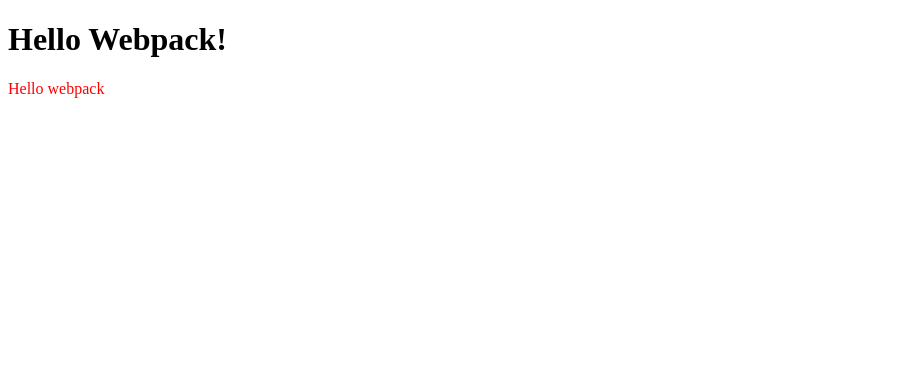
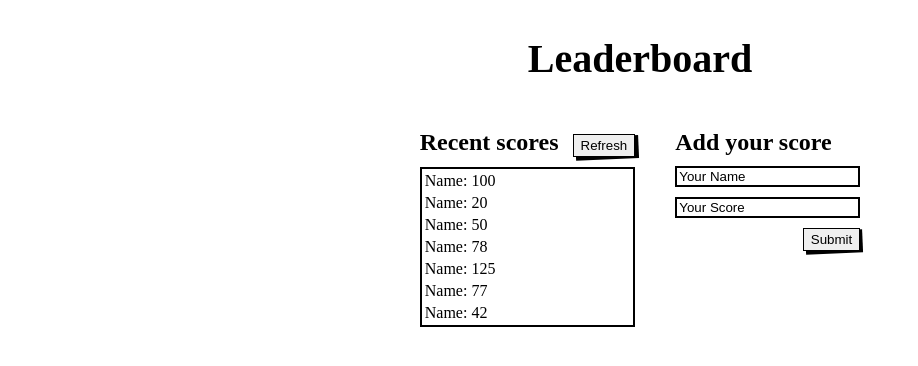
Before and after one commit to Ghiftee/Leaderboard, a website built with webpack: page src/index.html in a window 1280 px wide. Shown: the whole page, without its empty margins (0-918 px from the left). Built offline with nearby package versions, Linux system fonts and the light colour scheme.

Commit message:
Create html structure

```diff
--- a/src/css/styles.scss
+++ b/src/css/styles.scss
@@ -1,3 +1,78 @@
-.hello {
-    color: red;
+h1 {
+    font-size: 40px;
 }
+
+.d-flex {
+  display: flex;
+}
+
+.d-inline {
+  display: inline;
+}
+
+.d-block {
+  display: block;
+}
+
+.flex-col {
+  flex-direction: column;
+}
+
+.border {
+  border: 2px solid black;
+}
+
+.p-20 {
+  padding: 20px;
+}
+
+.mt-10 {
+  margin-top: 10px;
+}
+
+.me-10 {
+  margin-right: 10px;
+}
+
+.w-100 {
+  width: 100vw;
+}
+
+.justify-center {
+  justify-content: center;
+}
+
+.align-center {
+  align-items: center;
+}
+
+.pos-rel {
+    position: relative;
+}
+
+.float-right {
+  float: right;
+}
+
+.btn {
+    padding: 3px 7px;
+    border: 1px solid black;
+}
+
+.btn-shadow {
+  &::before {
+      content: "";
+      position: absolute;
+      top: 0;
+      left: 0;
+      width: 100%;
+      height: 100%;
+      z-index: -2;
+      box-shadow: 2.5px 2.5px 0 1px black;
+      transform: rotate(-2.5deg);
+   }
+}
+
+::placeholder {
+  color: black;
+}
--- a/src/index.html
+++ b/src/index.html
@@ -4,9 +4,40 @@
     <meta charset="UTF-8">
     <meta http-equiv="X-UA-Compatible" content="IE=edge">
     <meta name="viewport" content="width=device-width, initial-scale=1.0">
-    <title>Webpack exercise</title>
+    <title>Leaderboard</title>
 </head>
 <body>
-    <h1>Hello Webpack!</h1>
+    <main class="d-flex flex-col align-center">
+        <h1>Leaderboard</h1>
+        <section class="d-flex justify-center w-100">
+            <div class="p-20">
+                <div>
+                    <h2 class="d-inline me-10">Recent scores</h2>
+                    <button class="btn d-inline pos-rel btn-shadow">Refresh</button>
+                </div>
+                <table class="d-block mt-10 border">
+                    <tbody>
+                        <tr><td>Name: 100</td></tr>
+                        <tr><td>Name: 20</td></tr>
+                        <tr><td>Name: 50</td></tr>
+                        <tr><td>Name: 78</td></tr>
+                        <tr><td>Name: 125</td></tr>
+                        <tr><td>Name: 77</td></tr>
+                        <tr><td>Name: 42</td></tr>
+                    </tbody>
+                </table>
+            </div>
+            <div class="p-20">
+                <h2 class="d-inline">Add your score</h2>
+                <form>
+                    <input class="mt-10 border" placeholder="Your Name"/>
+                    <br />
+                    <input class="mt-10 border" placeholder="Your Score"/>
+                    <br />
+                    <button class="btn mt-10 float-right pos-rel btn-shadow">Submit</button>
+                </form>
+            </div>
+        </section>
+    </main>
 </body>
 </html>
--- a/src/index.js
+++ b/src/index.js
@@ -1,14 +1 @@
-import _ from 'lodash';
 import './css/styles.css';
-
-function component() {
-    const element = document.createElement('div');
-
-    // Lodash, currently included via a script, is required for this line to work
-    element.innerHTML = _.join(['Hello', 'webpack'], ' ');
-    element.classList.add('hello');
-
-    return element;
-}
-
-document.body.appendChild(component());
```
Also changed, not shown: README.md, src/css/styles.css, 1 other file.
